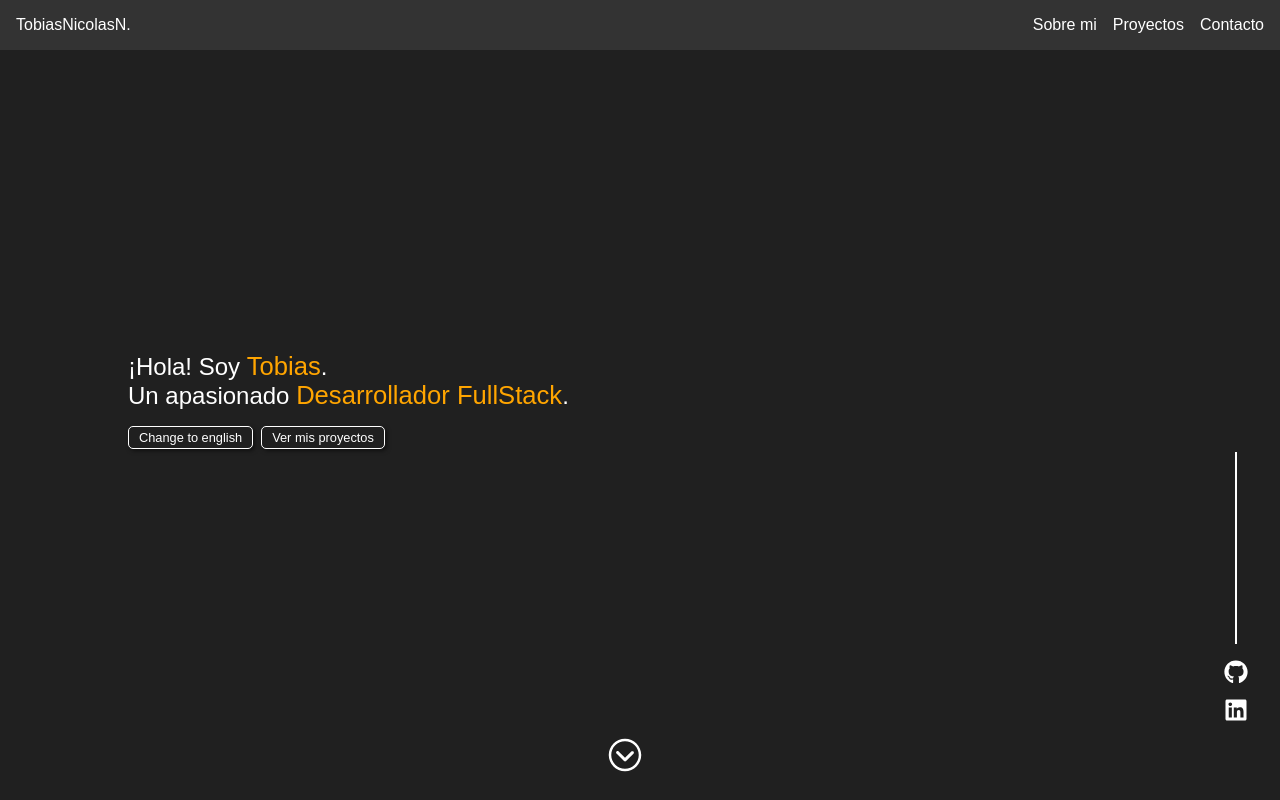
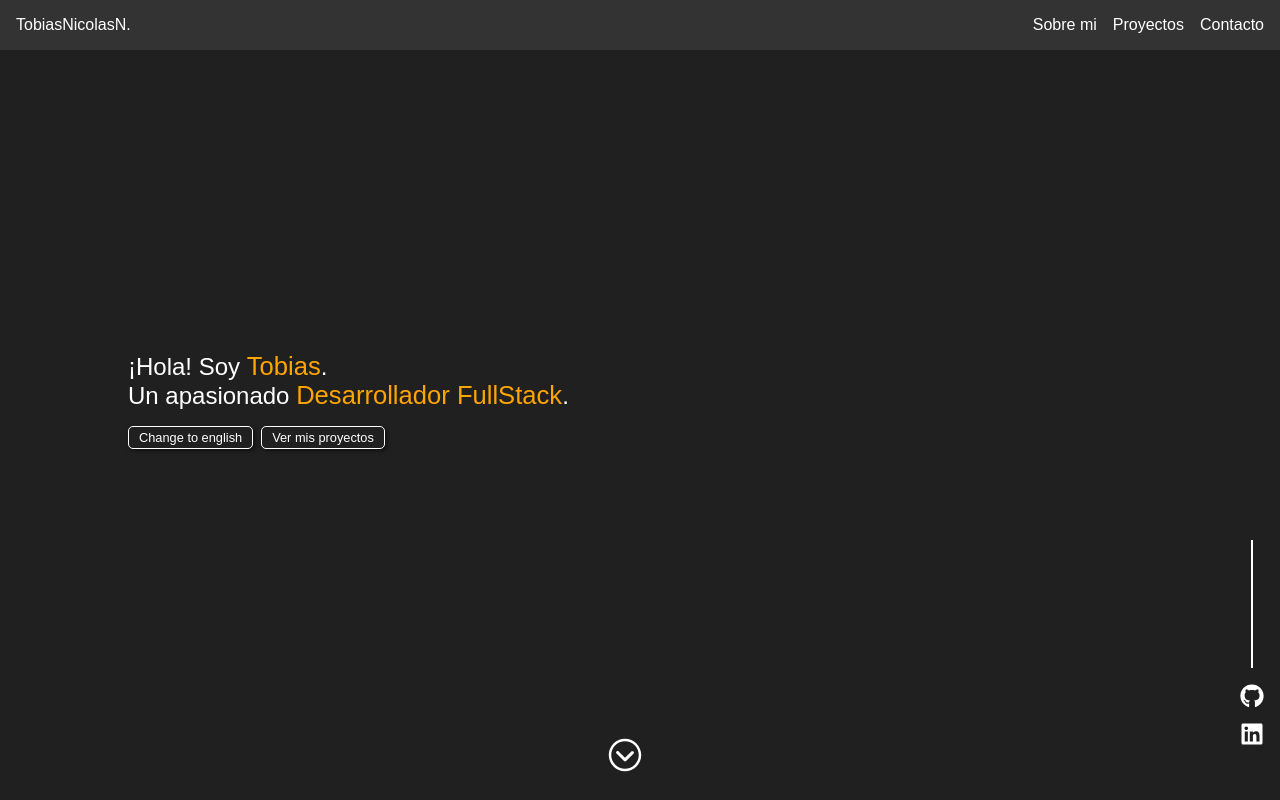
Before and after one commit to tobiasNicolasN/tobiasNPortfolio, a React (Vite) app: page / in a window 1280 px wide. Shown: the top 800 px of the page. Built offline with nearby package versions, Linux system fonts and the light colour scheme.

Commit message:
Styling SideBar

```diff
--- a/src/styles/SideBar.module.css
+++ b/src/styles/SideBar.module.css
@@ -3,13 +3,13 @@
     display: flex;
     flex-direction: column;
     align-items: center;
-    bottom: 4rem;
-    right: 2rem;
+    bottom: 2.5rem;
+    right: 1rem;
 }
 
 .sideBar {
     width: 0.1rem;
-    height: 12rem;
+    height: 8rem;
     background-color: white;
     margin-bottom: 1rem;
   }
```
